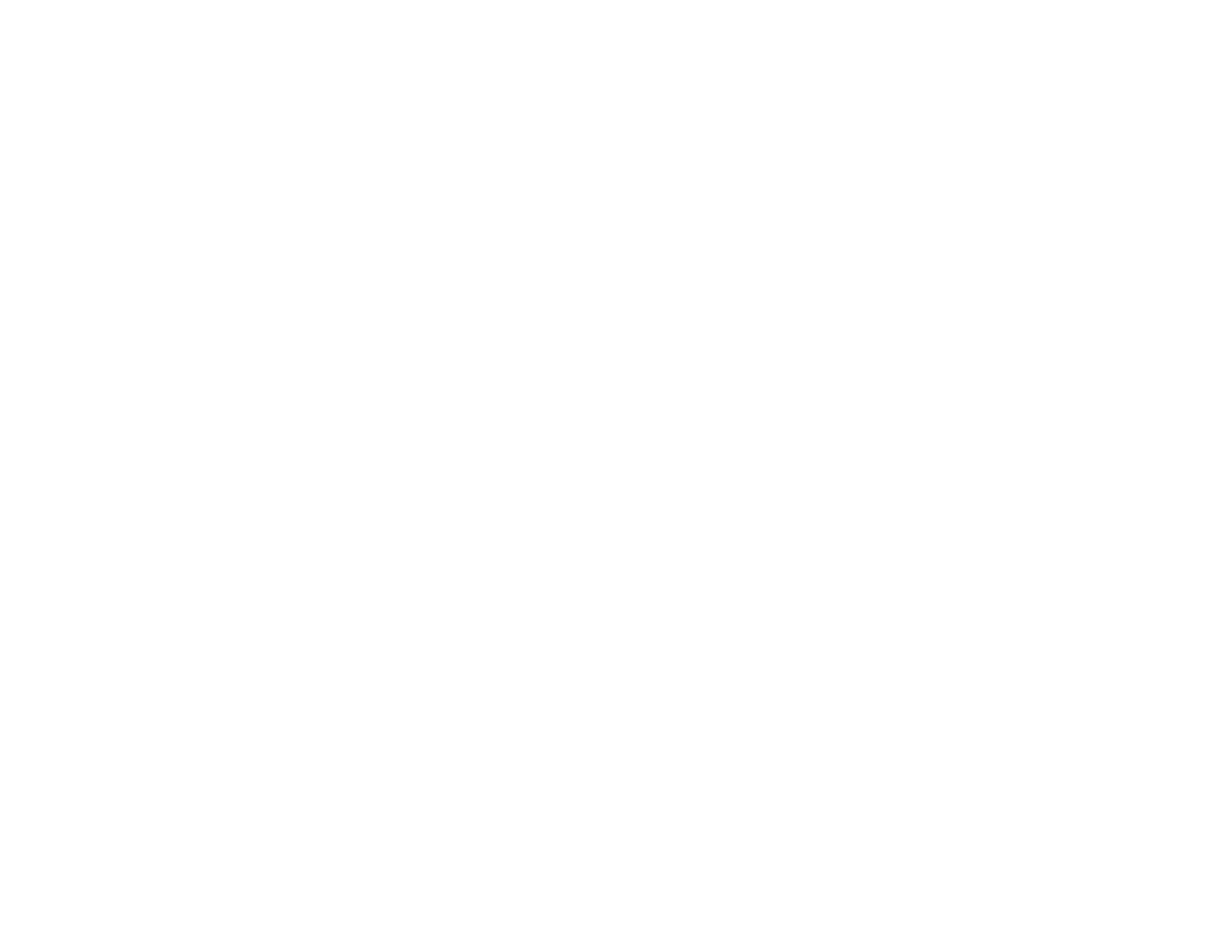
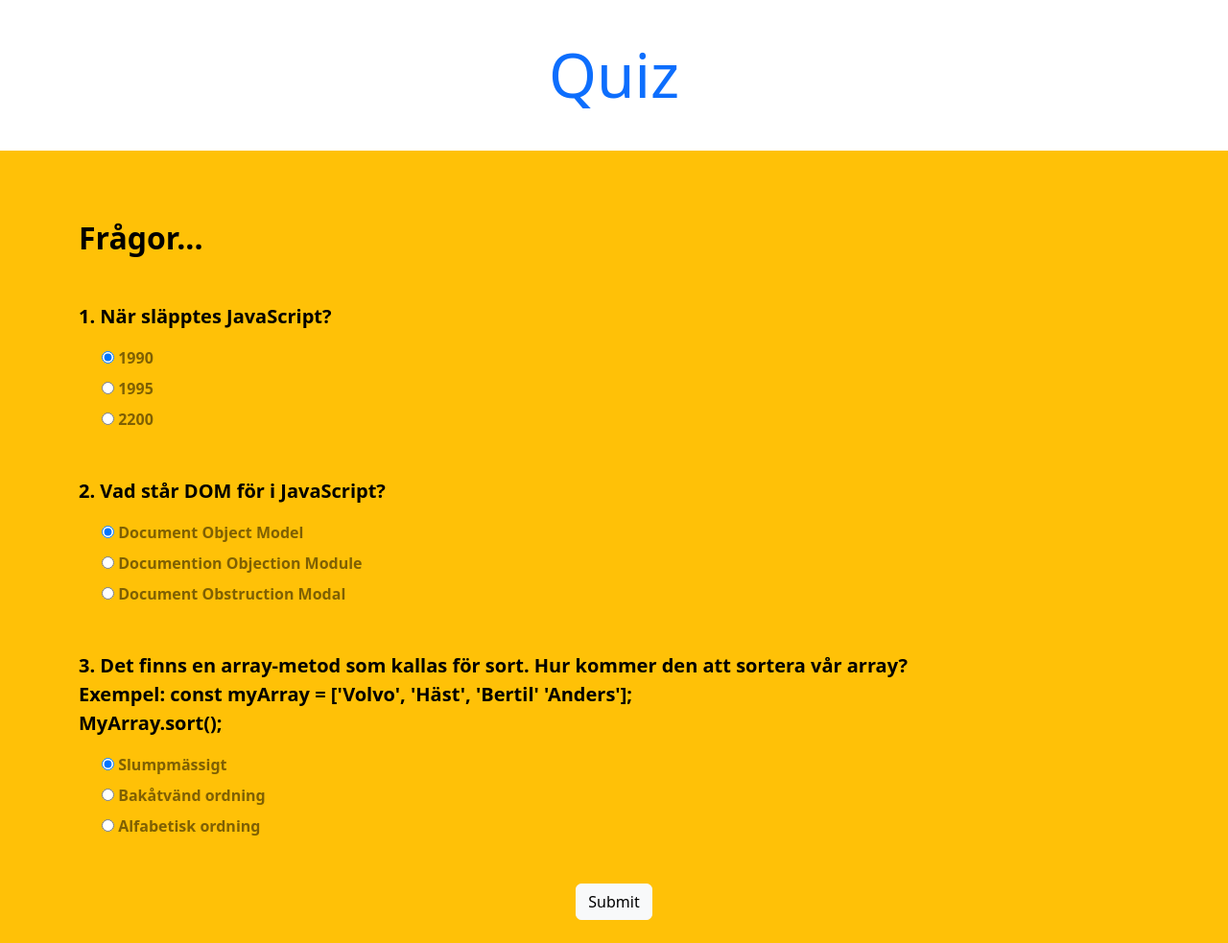
Before and after one commit to chubrubbaloo/js-quiz, a plain HTML site: page index.html in a window 1280 px wide. Shown: the whole page at 96% size. Before the commit the page ends 800 px from the top, so only its background shows below. Drawn offline with nearby package versions, Linux system fonts and the light colour scheme.

Commit message:
initial html template

```diff
--- a/index.html
+++ b/index.html
@@ -11,6 +11,75 @@
 </head>
 
 <body>
+    <!-- top section -->
+    <div class="intro py-3 bg-white text-center">
+        <div class="container">
+            <h2 class="text-primary display-3 my-4">Quiz</h2>
+        </div>
+    </div>
+
+    <!-- quiz section -->
+
+    <div class="quiz py-4 bg-warning">
+        <div class="container">
+            <h2 class="my-5 text-black fw-bolder">Frågor...</h2>
+
+            <form class="quiz-form text-light">
+                <div class="my-5">
+                    <p class="lead font-weight-normal text-black fw-bolder">1. När släpptes JavaScript?</p>
+                    <div class="form-check my-2 text-black-50 fw-bolder">
+                        <input type="radio" name="q1" value="A" checked>
+                        <label class="form-check-label">1990</label>
+                    </div>
+                    <div class="form-check my-2 text-black-50 fw-bolder">
+                        <input type="radio" name="q1" value="B">
+                        <label class="form-check-label">1995</label>
+                    </div>
+                    <div class="form-check my-2 text-black-50 fw-bolder">
+                        <input type="radio" name="q1" value="C">
+                        <label class="form-check-label">2200</label>
+                    </div>
+                </div>
+
+                <div class="my-5">
+                    <p class="lead font-weight-normal text-black fw-bolder">2. Vad står DOM för i JavaScript? </p>
+                    <div class="form-check my-2 text-black-50 fw-bolder">
+                        <input type="radio" name="q2" value="A" checked>
+                        <label class="form-check-label">Document Object Model</label>
+                    </div>
+                    <div class="form-check my-2 text-black-50 fw-bolder">
+                        <input type="radio" name="q2" value="B">
+                        <label class="form-check-label">Documention Objection Module</label>
+                    </div>
+                    <div class="form-check my-2 text-black-50 fw-bolder">
+                        <input type="radio" name="q2" value="C">
+                        <label class="form-check-label">Document Obstruction Modal</label>
+                    </div>
+                </div>
+
+                <div class="my-5">
+                    <p class="lead font-weight-normal text-black fw-bolder">3. Det finns en array-metod som kallas för sort. Hur kommer den att sortera vår array?
+                        <br> Exempel: const myArray = ['Volvo', 'Häst', 'Bertil' 'Anders'];
+                        <br> MyArray.sort();
+                        <div class="form-check my-2 text-black-50 fw-bolder">
+                            <input type="radio" name="q3" value="A" checked>
+                            <label class="form-check-label">Slumpmässigt</label>
+                        </div>
+                        <div class="form-check my-2 text-black-50 fw-bolder">
+                            <input type="radio" name="q3" value="B">
+                            <label class="form-check-label">Bakåtvänd ordning</label>
+                        </div>
+                        <div class="form-check my-2 text-black-50 fw-bolder">
+                            <input type="radio" name="q3" value="C">
+                            <label class="form-check-label">Alfabetisk ordning</label>
+                        </div>
+                </div>
+                <div class="text-center">
+                    <input type="submit" class="btn btn-light">
+                </div>
+            </form>
+        </div>
+    </div>
 
     <script src="app.js"></script>
 </body>
```
